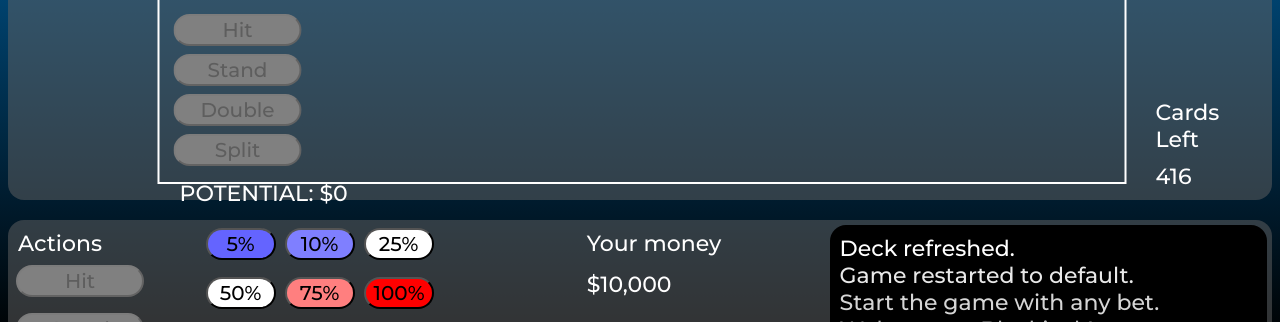
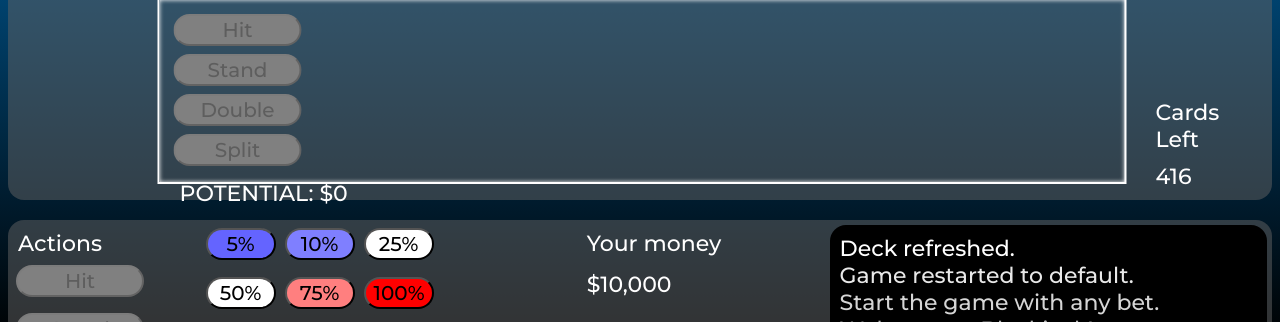
Before and after one commit to honkyrot/blackjack-js-game, a plain HTML site: page index.html in a window 1280 px wide. Shown: the part 456-778 px from the top of the page. Drawn offline with Linux system fonts and the light colour scheme.

Commit message:
Update style.css

```diff
--- a/style.css
+++ b/style.css
@@ -193,6 +193,7 @@ h2 {
     top: 0%;
     transition: all 0.3s linear;
     outline: 2px solid #ffffff;
+    box-shadow: inset 0px 0px 4px #ffffff;
 }
 
 /* text for selected hand box */
```
